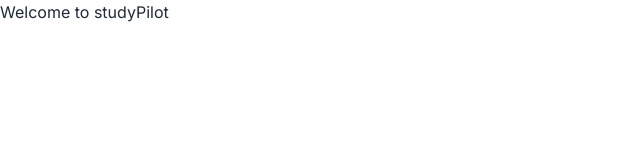
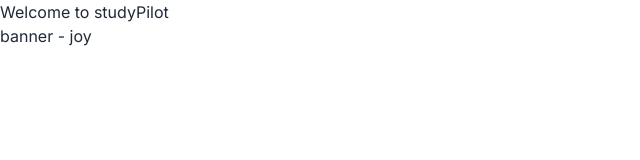
Before and after one commit to programarreza/StudyPilot, a Next.js app: page / in a window 1280 px wide. Shown: the top 160 px of the page, without its empty margins (0-640 px from the left). Built offline with nearby package versions, Linux system fonts and the light colour scheme.

Commit message:
banner div added by joy

```diff
--- a/src/app/page.js
+++ b/src/app/page.js
@@ -4,6 +4,9 @@ const HomePage = () => {
   return (
     <div>
       <h1>Welcome to studyPilot</h1>
+      <div>
+        <h2>banner - joy</h2>
+      </div>
     </div>
   );
 };
```
